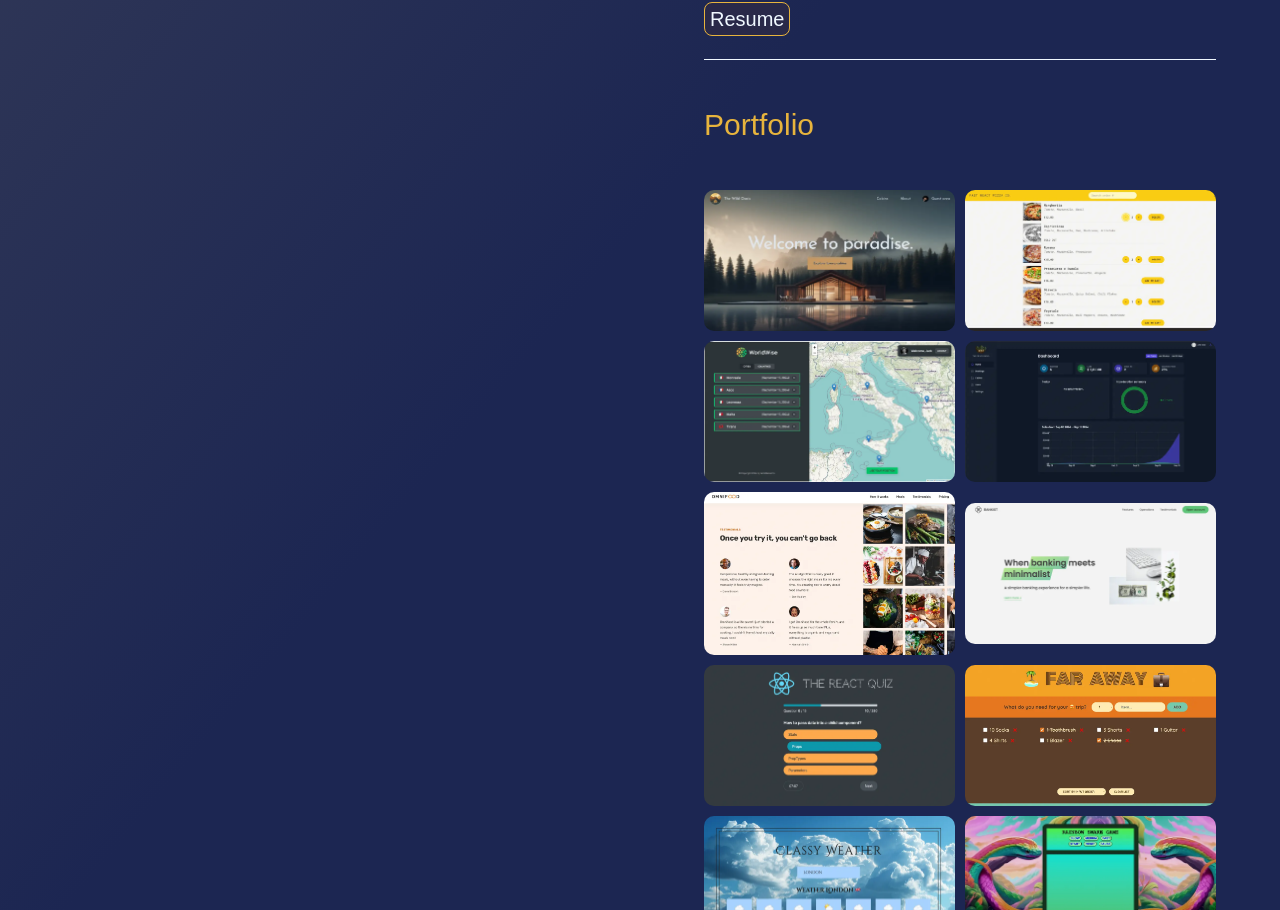
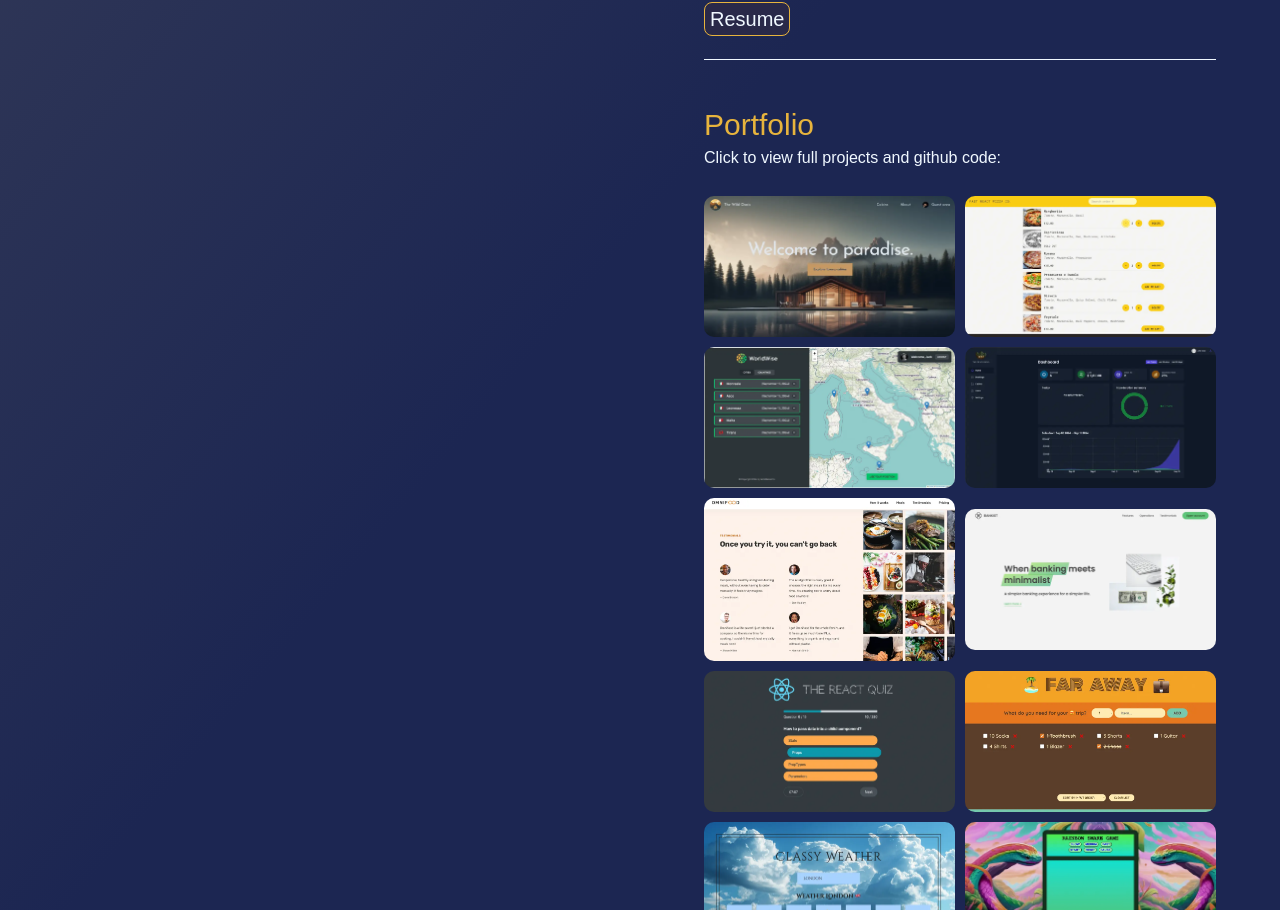
Before and after one commit to julianbachdev/portfolio, a React (Vite) app: page / in a window 1280 px wide. Shown: the part 847-1757 px from the top of the page. Built offline with nearby package versions, Linux system fonts and the light colour scheme.

Commit message:
Portfolio section paragraph added

```diff
--- a/src/components/Main.jsx
+++ b/src/components/Main.jsx
@@ -7,6 +7,7 @@ function Main() {
       <About />
       <section className="portfolio">
         <h2>Portfolio</h2>
+        <p>Click to view full projects and github code:</p>
         <PortfolioList />
       </section>
     </main>
--- a/src/style.css
+++ b/src/style.css
@@ -156,7 +156,15 @@ body {
   color: var(--secondary-color);
   font-weight: 400;
   font-size: 3rem;
-  margin-bottom: 5rem;
+  /* margin-bottom: 5rem; */
+}
+.portfolio p {
+  color: aliceblue;
+  font-weight: 200;
+  font-size: 1.6rem;
+  padding: 0;
+  margin-top: 1rem;
+  margin-bottom: 3rem;
 }
 .portfolio-grid {
   display: grid;
```
